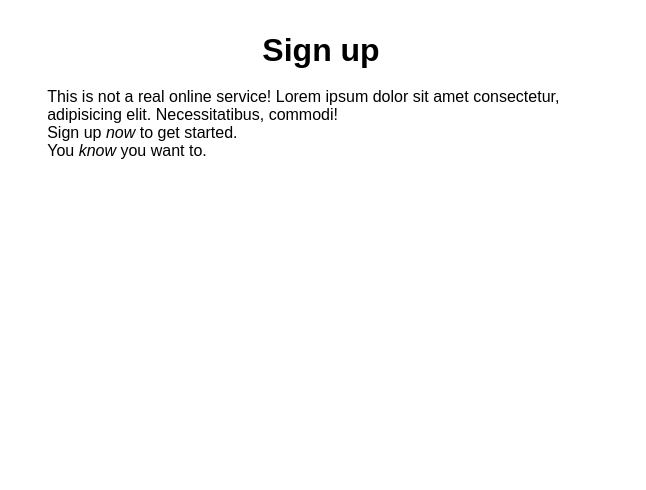
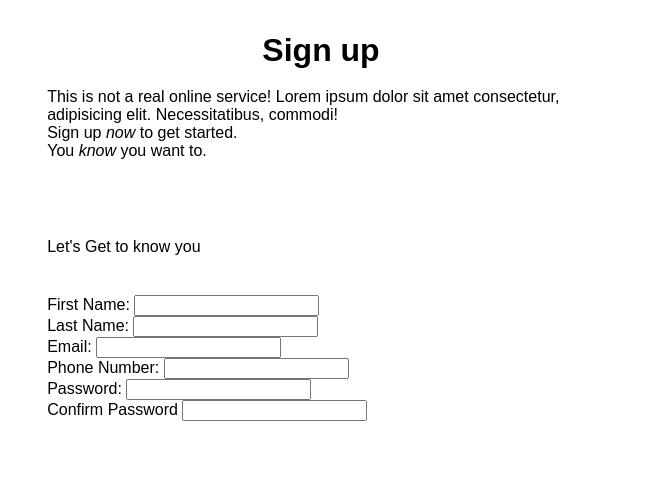
Before and after one commit to 2bTwist/Sign-up-Form, a plain HTML site: page index.html in a window 1280 px wide. Shown: the top 490 px of the page, 634-1280 px from the left. Drawn offline with Linux system fonts and the light colour scheme.

Commit message:
Form with no styling and button

```diff
--- a/index.html
+++ b/index.html
@@ -32,8 +32,36 @@
             <p>You <em>know</em> you want to.</p>
         </div>
 
-        <div class="form">
+        <div class="form-wrap">
             <form action="#">
+                <div class="form-header"><p>Let's Get to know you</p></div>
+
+                <div class="form-area">
+                    <div class="input">
+                        <label for="first-name">First Name:</label>
+                        <input type="text" id="first-name">
+                    </div>
+                    <div class="input">
+                        <label for="last-name">Last Name:</label>
+                        <input type="text" id="last-name" required>
+                    </div>
+                    <div class="input">
+                        <label for="user-email">Email:</label>
+                        <input type="email" id="user-email" required>
+                    </div>
+                    <div class="input">
+                        <label for="user-number">Phone Number:</label>
+                        <input type="tel" id="user-number">
+                    </div>
+                    <div class="input">
+                        <label for="user-passw">Password:</label>
+                        <input type="password" id="user-passw" required>
+                    </div>
+                    <div class="input">
+                        <label for="confirm-passw">Confirm Password</label>
+                        <input type="password" id="confirm-passw" required>
+                    </div>
+                </div>
 
             </form>
         </div>
--- a/main.css
+++ b/main.css
@@ -88,7 +88,18 @@ body{
 }
 
 .paragraph{
-    height: 100px;
+    height: 150px;
     text-align: left;
     padding: 1.2em;
 }
+
+.form-wrap{
+}
+
+.form-header{
+    padding: 1.2em;
+}
+
+.form-area{
+    padding: 1.2rem;
+}
```
